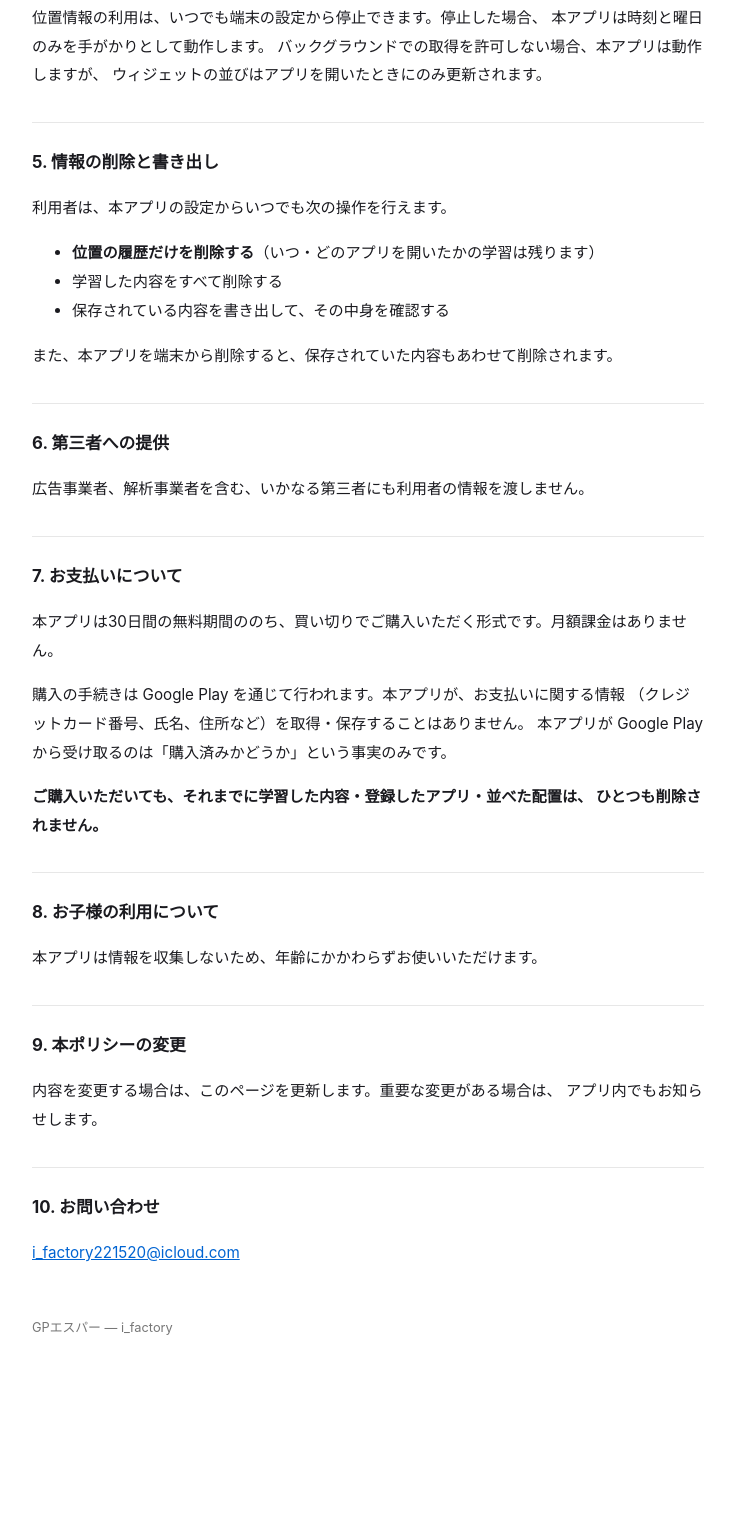
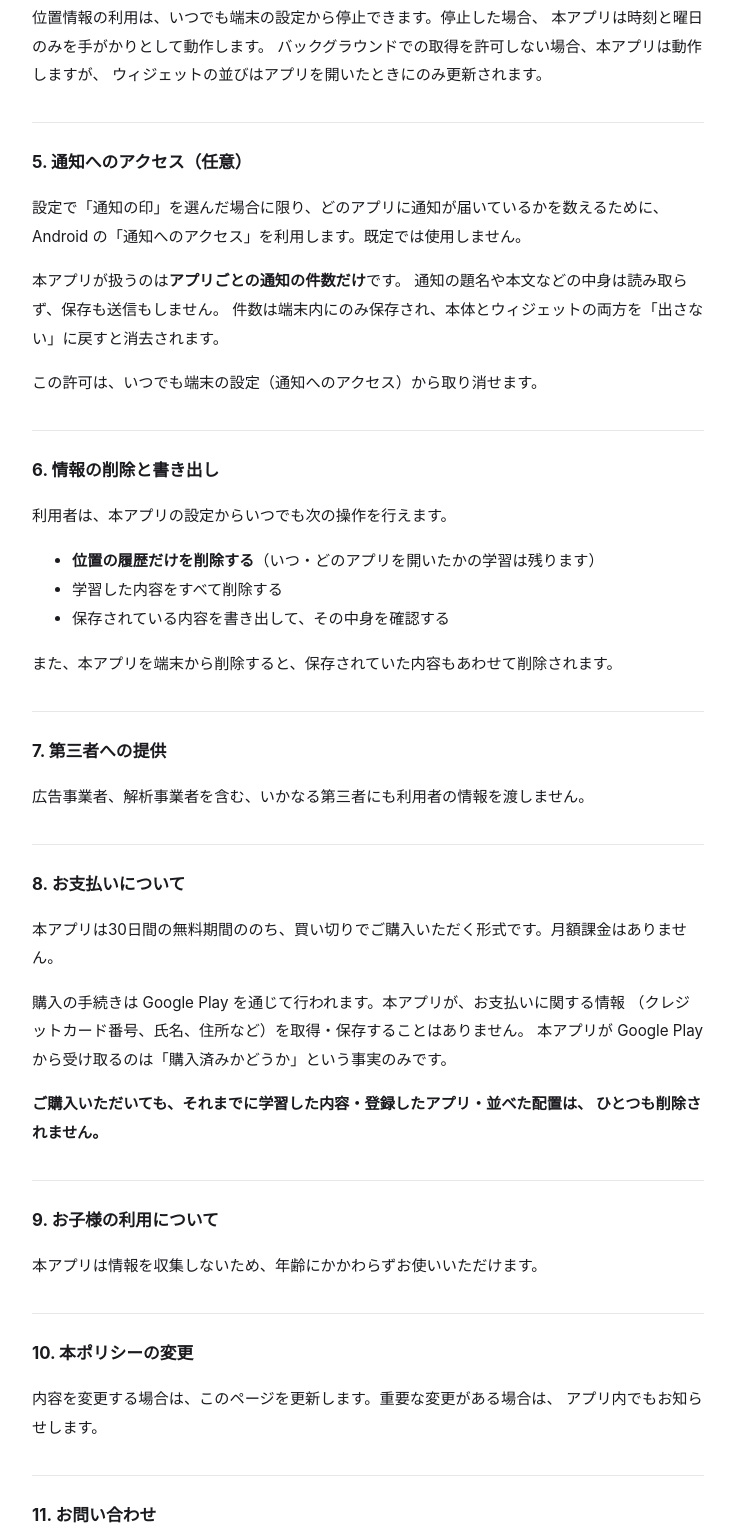
Before and after one commit to ifactory221520-wq/gpesper, a plain HTML site: page privacy-android.html in a window 1280 px wide. Shown: the part 1180-2715 px from the top of the page, without its empty margins (272-1007 px from the left). Before the commit the page ends 2600 px from the top, so only its background shows below. Drawn offline with Linux system fonts and the light colour scheme.

Commit message:
Add files via upload

```diff
--- a/privacy-android.html
+++ b/privacy-android.html
@@ -21,7 +21,7 @@ footer{margin-top:48px;color:#777;font-size:.8rem}
 <body>
 <main>
 <h1>プライバシーポリシー</h1>
-<p class="sub">GPエスパー（Android版） ／ 最終更新 2026年9月22日</p>
+<p class="sub">GPエスパー（Android版） ／ 最終更新 2026年9月24日</p>
 
 <p>GPエスパー（以下「本アプリ」）における、利用者の情報の取り扱いについて定めます。
 iOS 版とは機能が一部異なるため、本ページは Android 版について定めたものです。</p>
@@ -59,7 +59,15 @@ iOS 版とは機能が一部異なるため、本ページは Android 版につ
 バックグラウンドでの取得を許可しない場合、本アプリは動作しますが、
 ウィジェットの並びはアプリを開いたときにのみ更新されます。</p>
 
-<h2>5. 情報の削除と書き出し</h2>
+<h2>5. 通知へのアクセス（任意）</h2>
+<p>設定で「通知の印」を選んだ場合に限り、どのアプリに通知が届いているかを数えるために、
+Android の「通知へのアクセス」を利用します。既定では使用しません。</p>
+<p>本アプリが扱うのは<strong>アプリごとの通知の件数だけ</strong>です。
+通知の題名や本文などの中身は読み取らず、保存も送信もしません。
+件数は端末内にのみ保存され、本体とウィジェットの両方を「出さない」に戻すと消去されます。</p>
+<p>この許可は、いつでも端末の設定（通知へのアクセス）から取り消せます。</p>
+
+<h2>6. 情報の削除と書き出し</h2>
 <p>利用者は、本アプリの設定からいつでも次の操作を行えます。</p>
 <ul>
 <li><strong>位置の履歴だけを削除する</strong>（いつ・どのアプリを開いたかの学習は残ります）</li>
@@ -68,10 +76,10 @@ iOS 版とは機能が一部異なるため、本ページは Android 版につ
 </ul>
 <p>また、本アプリを端末から削除すると、保存されていた内容もあわせて削除されます。</p>
 
-<h2>6. 第三者への提供</h2>
+<h2>7. 第三者への提供</h2>
 <p>広告事業者、解析事業者を含む、いかなる第三者にも利用者の情報を渡しません。</p>
 
-<h2>7. お支払いについて</h2>
+<h2>8. お支払いについて</h2>
 <p>本アプリは30日間の無料期間ののち、買い切りでご購入いただく形式です。月額課金はありません。</p>
 <p>購入の手続きは Google Play を通じて行われます。本アプリが、お支払いに関する情報
 （クレジットカード番号、氏名、住所など）を取得・保存することはありません。
@@ -79,14 +87,14 @@ iOS 版とは機能が一部異なるため、本ページは Android 版につ
 <p><strong>ご購入いただいても、それまでに学習した内容・登録したアプリ・並べた配置は、
 ひとつも削除されません。</strong></p>
 
-<h2>8. お子様の利用について</h2>
+<h2>9. お子様の利用について</h2>
 <p>本アプリは情報を収集しないため、年齢にかかわらずお使いいただけます。</p>
 
-<h2>9. 本ポリシーの変更</h2>
+<h2>10. 本ポリシーの変更</h2>
 <p>内容を変更する場合は、このページを更新します。重要な変更がある場合は、
 アプリ内でもお知らせします。</p>
 
-<h2>10. お問い合わせ</h2>
+<h2>11. お問い合わせ</h2>
 <p><a href="mailto:i_factory221520@icloud.com">i_factory221520@icloud.com</a></p>
 
 <footer>GPエスパー — i_factory</footer>
```
